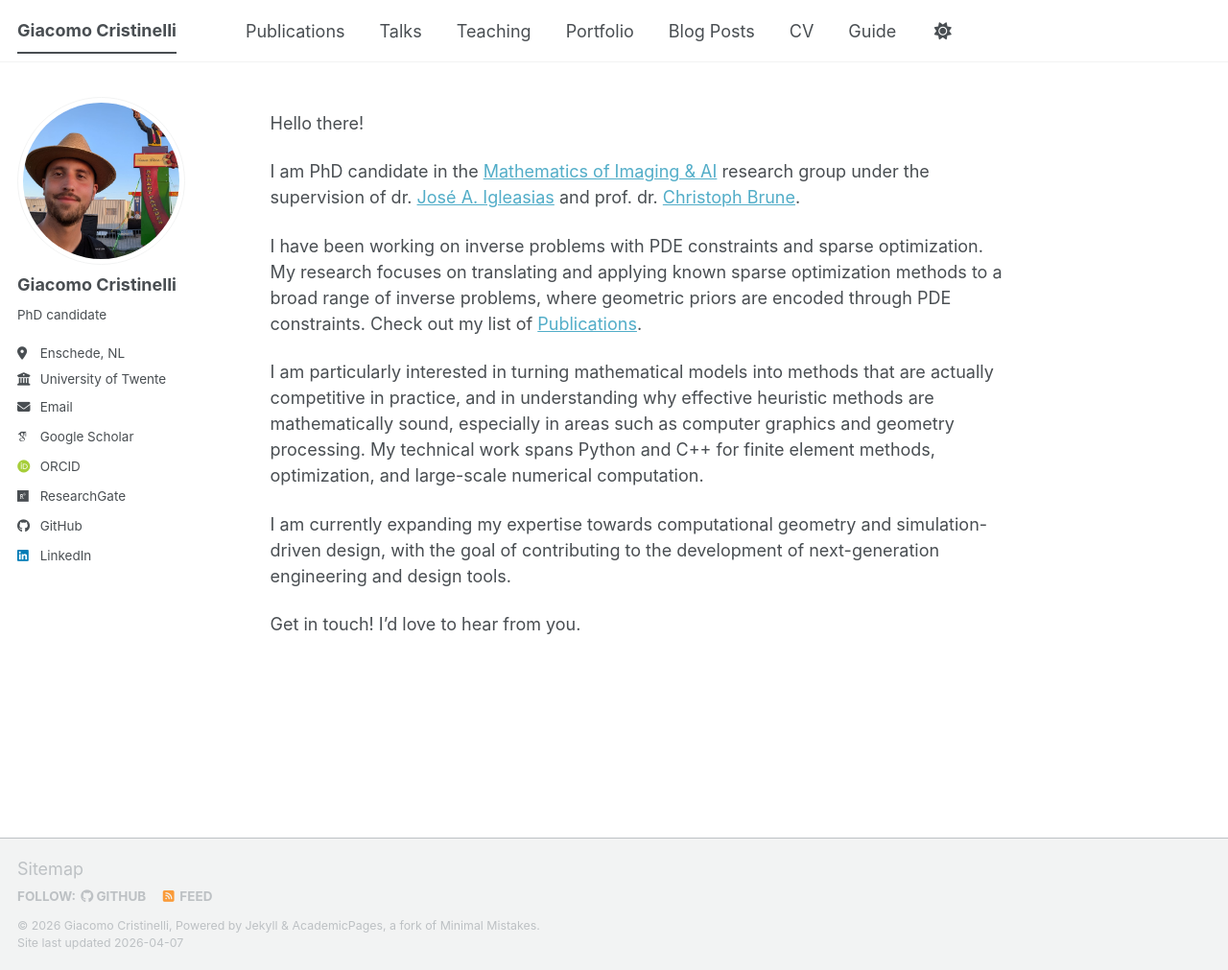
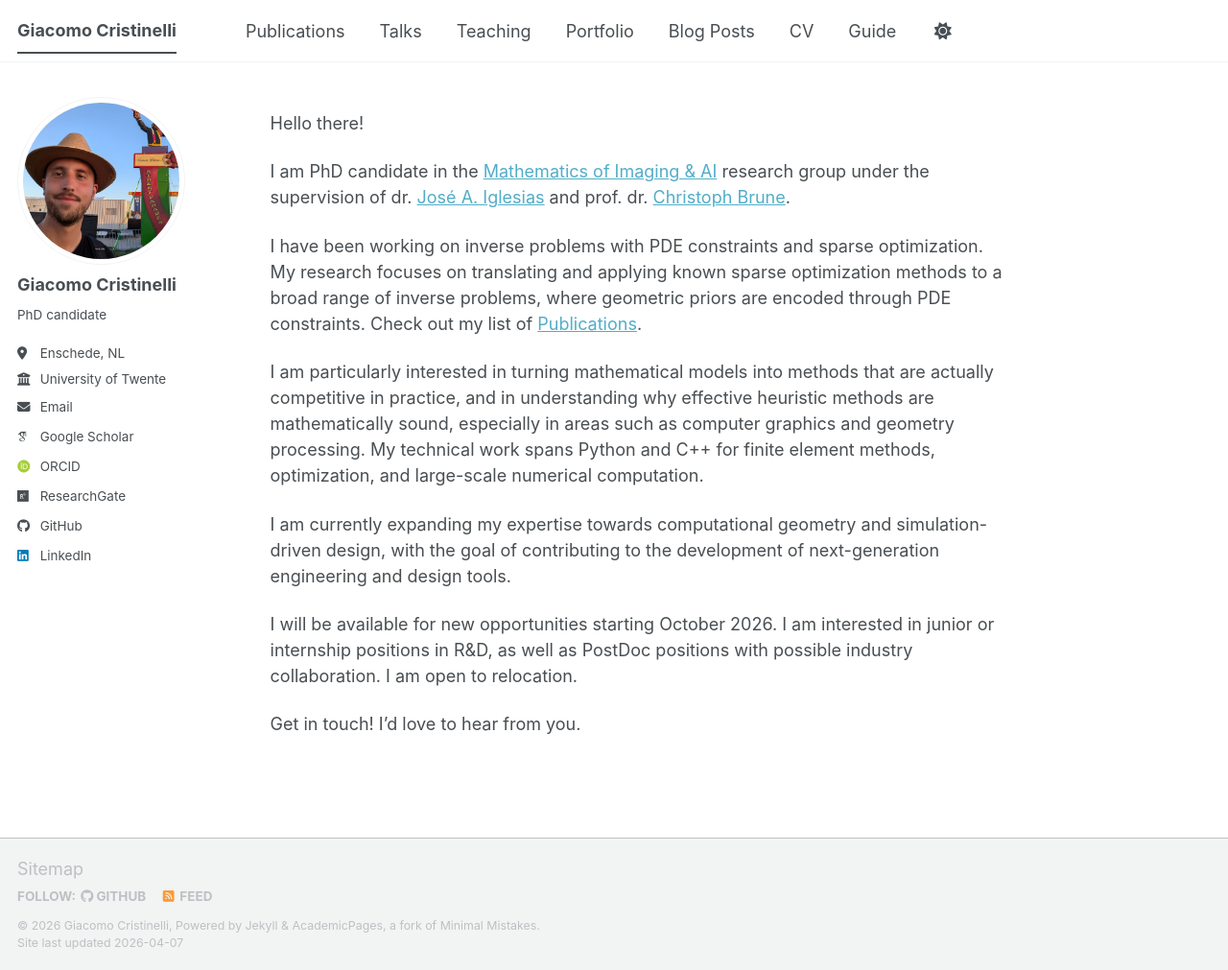
Before and after one commit to gcristinelli/gcristinelli.github.io, a Jekyll site: the page built from _pages/about.md, in a window 1280 px wide and 1011 px high. Shown: the whole window at 96% size. Built offline with Jekyll 4.4.1, drawn with Linux system fonts in a browser that asks for light colours; some web fonts are replaced; a script bundle is joined from its source files by our own code; library files that are not in the unit come from our copies.

Commit message:
about me update

```diff
--- a/_pages/about.md
+++ b/_pages/about.md
@@ -9,7 +9,7 @@ redirect_from:
 
 Hello there!
 
-I am PhD candidate in the [Mathematics of Imaging & AI](https://www.utwente.nl/en/eemcs/mia/) research group under the supervision of dr. [José A. Igleasias](https://scholar.google.com/citations?user=SGkCSwUAAAAJ&hl=de) and prof. dr. [Christoph Brune](https://scholar.google.com/citations?user=QkD3WhsAAAAJ&hl=en).
+I am PhD candidate in the [Mathematics of Imaging & AI](https://www.utwente.nl/en/eemcs/mia/) research group under the supervision of dr. [José A. Iglesias](https://scholar.google.com/citations?user=SGkCSwUAAAAJ&hl=de) and prof. dr. [Christoph Brune](https://scholar.google.com/citations?user=QkD3WhsAAAAJ&hl=en).
 
 I have been working on inverse problems with PDE constraints and sparse optimization. My research focuses on translating and applying known sparse optimization methods to a broad range of inverse problems, where geometric priors are encoded through PDE constraints. Check out my list of [Publications](https://gcristinelli.github.io/publications/).
 
@@ -17,4 +17,6 @@ I am particularly interested in turning mathematical models into methods that ar
 
 I am currently expanding my expertise towards computational geometry and simulation-driven design, with the goal of contributing to the development of next-generation engineering and design tools.
 
+I will be available for new opportunities starting October 2026. I am interested in junior or internship positions in R&D, as well as PostDoc positions with possible industry collaboration. I am open to relocation.
+
 Get in touch! I'd love to hear from you.
```
